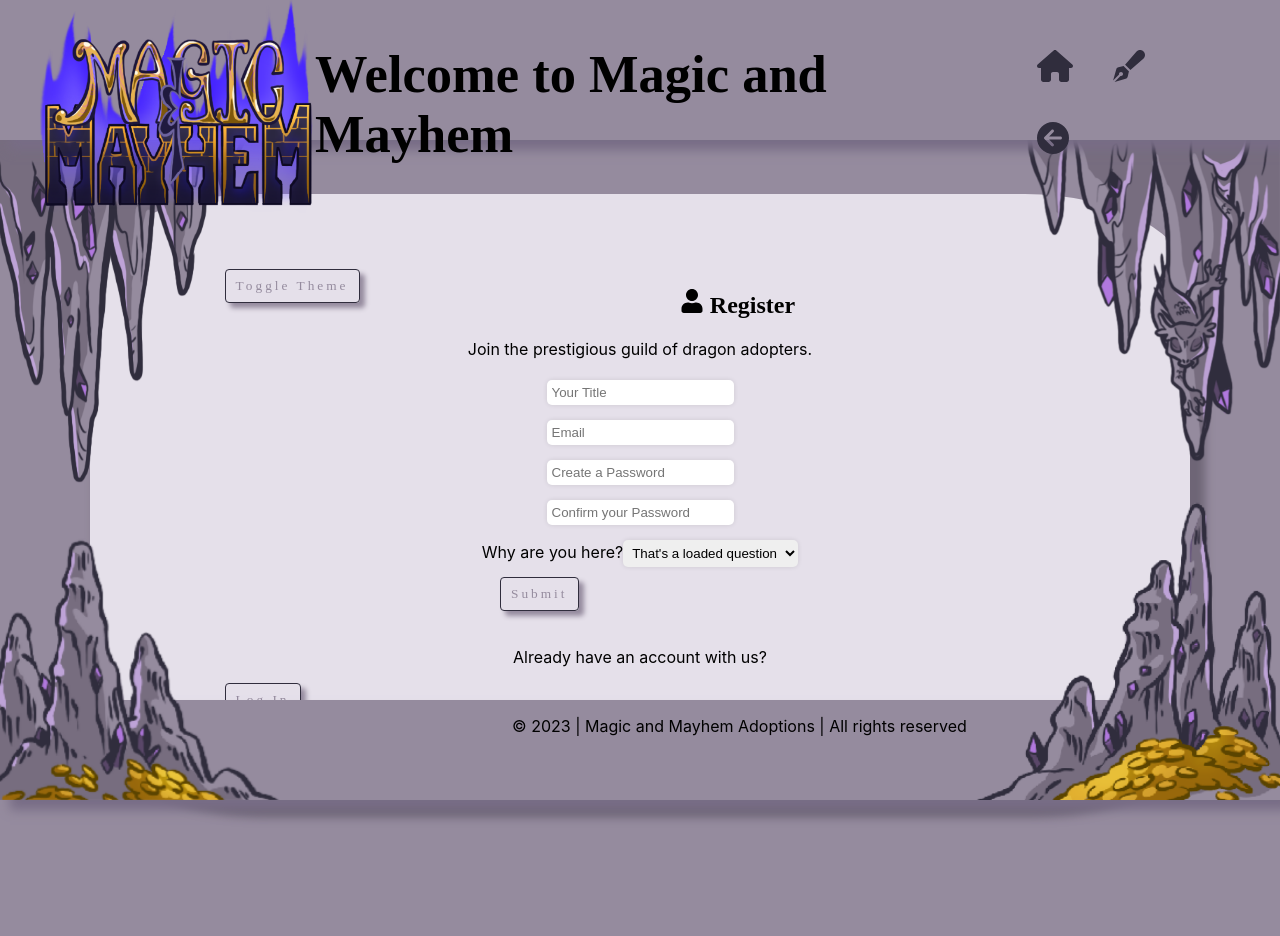
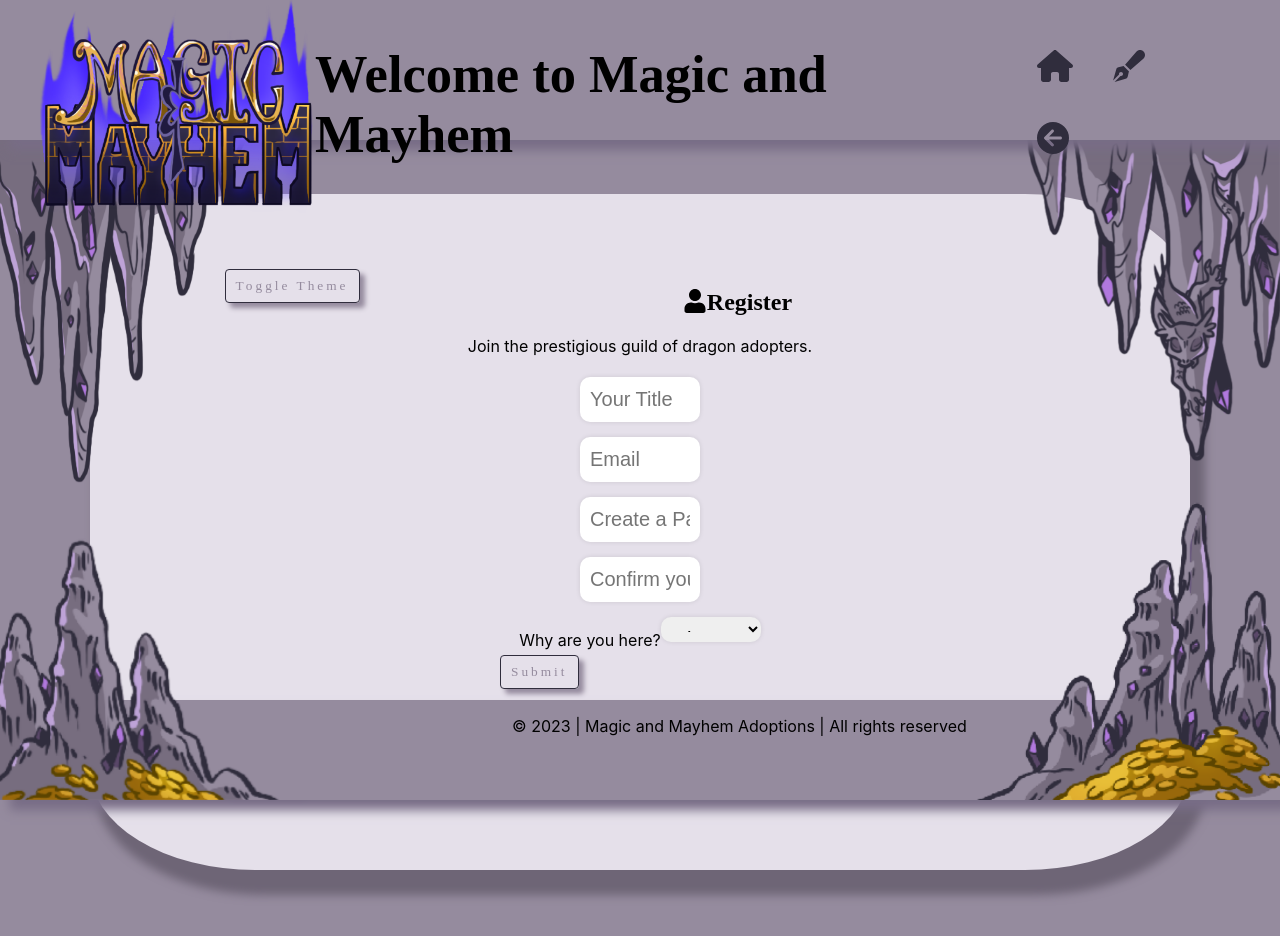
Before and after one commit to iesnoth/magic-and-mayhem, a React (Create React App) app in the folder frontend/: page /signup in a window 1280 px wide. Shown: the top 936 px of the page. Built offline with nearby package versions, Linux system fonts and the light colour scheme; a web font is replaced by a local one.

Commit message:
more css

```diff
--- a/frontend/src/App.css
+++ b/frontend/src/App.css
@@ -123,6 +123,12 @@ footer #right-light {
   color: #302D3D;
 }
 
+.toggle {
+  text-transform: uppercase;
+  font-weight: bolder;
+  color: #1a1534;
+}
+
 @media only screen and (min-width: 768px) {
   .navbar {
     display: flex;
--- a/frontend/src/App.js
+++ b/frontend/src/App.js
@@ -47,7 +47,7 @@ function App() {
             )}
           </header>
         <div className="container">
-          <button onClick={toggleTheme}>Toggle Theme</button>
+          <button className="toggle" onClick={toggleTheme}>Toggle Theme</button>
           <Routes>
             <Route path="/" element={<Gallery />} />
             <Route path="/profile" element={<VenderProfile />} />
--- a/frontend/src/components/LoginModal.css
+++ b/frontend/src/components/LoginModal.css
@@ -16,6 +16,17 @@
 .modal.show {
   opacity: 1;
   pointer-events: visible;
+}
+
+.form-control {
+    width: 100px;
+    height: 25px;
+    font-size: 20px;
+    padding: 10px;
+    border-radius: 10px;
+    border: none;
+    margin-bottom: 5px;
+    box-shadow: 0 0 5px rgba(0,0,0,0.1);
 }
 
 .modal-content {
--- a/frontend/src/components/LoginModal.jsx
+++ b/frontend/src/components/LoginModal.jsx
@@ -9,7 +9,7 @@ import { useSelector, useDispatch } from 'react-redux'
 import { useNavigate } from 'react-router-dom'
 import { toast } from 'react-toastify'
 import { login, reset } from '../features/user/authSlice'
-
+import './LoginModal.css'
 
 function LoginModal(props) {
     const [formData, setFormData] = useState({
--- a/frontend/src/pages/SignUp.css
+++ b/frontend/src/pages/SignUp.css
@@ -10,8 +10,11 @@
 }
 
 .form-control, .select-1 {
-    padding: 5px;
-    border-radius: 5px;
+    width: 100px;
+    height: 25px;
+    font-size: 20px;
+    padding: 10px;
+    border-radius: 10px;
     border: none;
     margin-bottom: 5px;
     box-shadow: 0 0 5px rgba(0,0,0,0.1);
@@ -28,3 +31,13 @@
     background-color: #3E375F;
     color: white;
 }
+
+.lgbutton {
+    display: flex;
+    justify-content: center;
+}
+
+h1 {
+    display: flex;
+    justify-content: center;
+}
--- a/frontend/src/pages/SignUp.jsx
+++ b/frontend/src/pages/SignUp.jsx
@@ -133,7 +133,7 @@ function SignUp() {
             <section>
                 <br></br>
                 <p>Already have an account with us?</p>
-                <button onClick={() => setShow(true)}>Log In</button>
+                <button className="lgbutton" onClick={() => setShow(true)}>Log In</button>
                 <LoginModal
                     onClose={() => setShow(false)}
                     show={show} />
```
